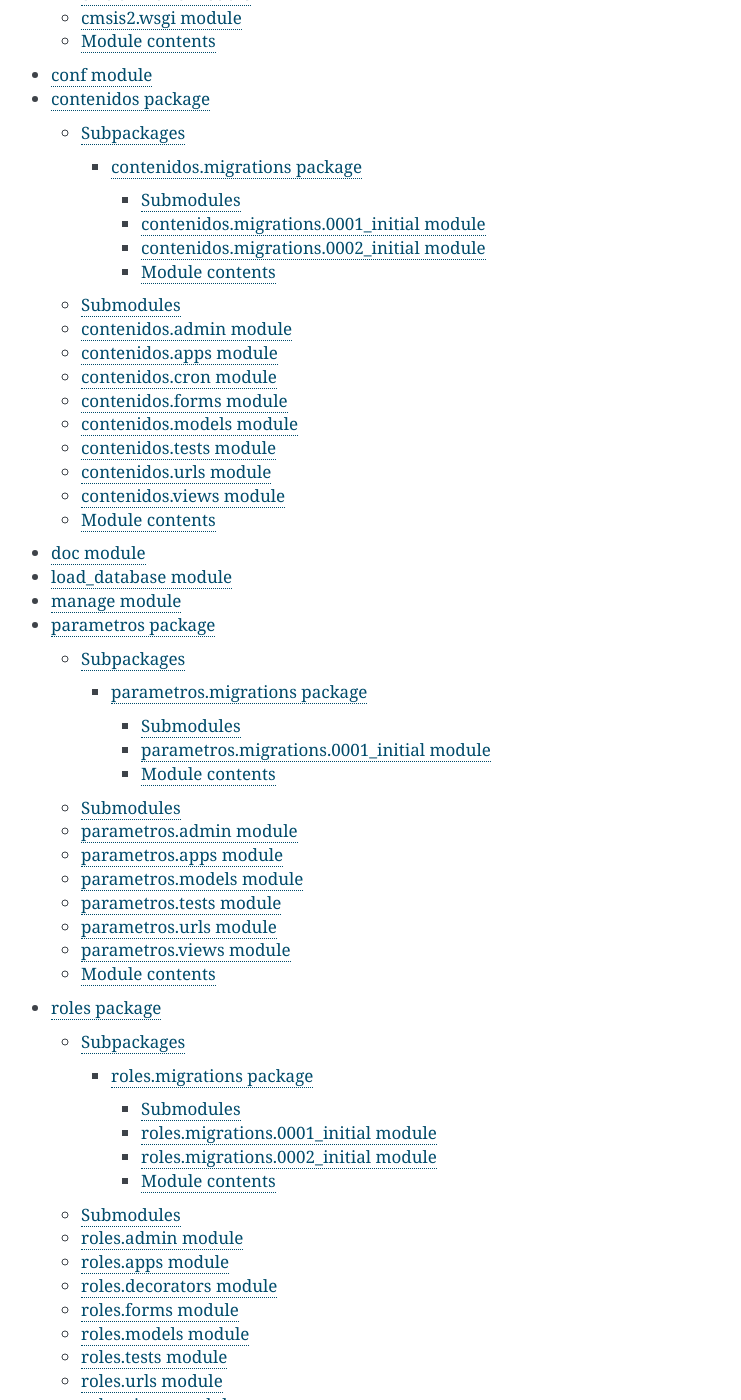
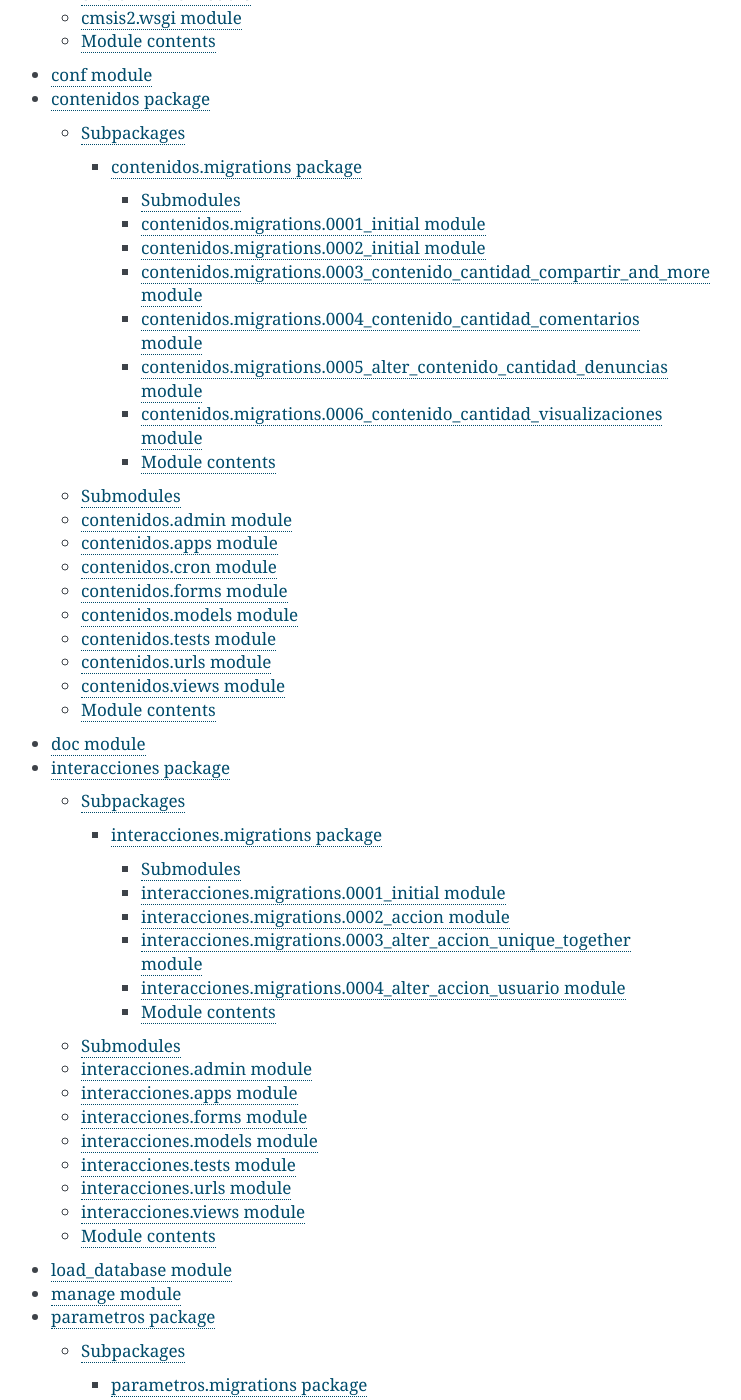
Before and after one commit to frandepy2/CMS-IS2, a Sphinx documentation site: the page built from documentation/modules.rst, in a window 1280 px wide and 1400 px high, scrolled down 823 px. Shown: the whole window, without its empty margins (399-1140 px from the left). Built offline with Sphinx 7.4.7, drawn with Linux system fonts in a browser that asks for light colours; pages that are not in the unit, such as notebooks, are missing from menus; some of the changed text lies outside the part shown.

Commit message:
documentacion

```diff
--- a/documentation/contenidos.migrations.rst
+++ b/documentation/contenidos.migrations.rst
@@ -20,6 +20,38 @@ contenidos.migrations.0002\_initial module
    :undoc-members:
    :show-inheritance:
 
+contenidos.migrations.0003\_contenido\_cantidad\_compartir\_and\_more module
+----------------------------------------------------------------------------
+
+.. automodule:: contenidos.migrations.0003_contenido_cantidad_compartir_and_more
+   :members:
+   :undoc-members:
+   :show-inheritance:
+
+contenidos.migrations.0004\_contenido\_cantidad\_comentarios module
+-------------------------------------------------------------------
+
+.. automodule:: contenidos.migrations.0004_contenido_cantidad_comentarios
+   :members:
+   :undoc-members:
+   :show-inheritance:
+
+contenidos.migrations.0005\_alter\_contenido\_cantidad\_denuncias module
+------------------------------------------------------------------------
+
+.. automodule:: contenidos.migrations.0005_alter_contenido_cantidad_denuncias
+   :members:
+   :undoc-members:
+   :show-inheritance:
+
+contenidos.migrations.0006\_contenido\_cantidad\_visualizaciones module
+-----------------------------------------------------------------------
+
+.. automodule:: contenidos.migrations.0006_contenido_cantidad_visualizaciones
+   :members:
+   :undoc-members:
+   :show-inheritance:
+
 Module contents
 ---------------
 
--- /dev/null
+++ b/documentation/interacciones.migrations.rst
@@ -0,0 +1,45 @@
+interacciones.migrations package
+================================
+
+Submodules
+----------
+
+interacciones.migrations.0001\_initial module
+---------------------------------------------
+
+.. automodule:: interacciones.migrations.0001_initial
+   :members:
+   :undoc-members:
+   :show-inheritance:
+
+interacciones.migrations.0002\_accion module
+--------------------------------------------
+
+.. automodule:: interacciones.migrations.0002_accion
+   :members:
+   :undoc-members:
+   :show-inheritance:
+
+interacciones.migrations.0003\_alter\_accion\_unique\_together module
+---------------------------------------------------------------------
+
+.. automodule:: interacciones.migrations.0003_alter_accion_unique_together
+   :members:
+   :undoc-members:
+   :show-inheritance:
+
+interacciones.migrations.0004\_alter\_accion\_usuario module
+------------------------------------------------------------
+
+.. automodule:: interacciones.migrations.0004_alter_accion_usuario
+   :members:
+   :undoc-members:
+   :show-inheritance:
+
+Module contents
+---------------
+
+.. automodule:: interacciones.migrations
+   :members:
+   :undoc-members:
+   :show-inheritance:
--- /dev/null
+++ b/documentation/interacciones.rst
@@ -0,0 +1,77 @@
+interacciones package
+=====================
+
+Subpackages
+-----------
+
+.. toctree::
+   :maxdepth: 4
+
+   interacciones.migrations
+
+Submodules
+----------
+
+interacciones.admin module
+--------------------------
+
+.. automodule:: interacciones.admin
+   :members:
+   :undoc-members:
+   :show-inheritance:
+
+interacciones.apps module
+-------------------------
+
+.. automodule:: interacciones.apps
+   :members:
+   :undoc-members:
+   :show-inheritance:
+
+interacciones.forms module
+--------------------------
+
+.. automodule:: interacciones.forms
+   :members:
+   :undoc-members:
+   :show-inheritance:
+
+interacciones.models module
+---------------------------
+
+.. automodule:: interacciones.models
+   :members:
+   :undoc-members:
+   :show-inheritance:
+
+interacciones.tests module
+--------------------------
+
+.. automodule:: interacciones.tests
+   :members:
+   :undoc-members:
+   :show-inheritance:
+
+interacciones.urls module
+-------------------------
+
+.. automodule:: interacciones.urls
+   :members:
+   :undoc-members:
+   :show-inheritance:
+
+interacciones.views module
+--------------------------
+
+.. automodule:: interacciones.views
+   :members:
+   :undoc-members:
+   :show-inheritance:
+
+Module contents
+---------------
+
+.. automodule:: interacciones
+   :members:
+   :undoc-members:
+   :show-inheritance:
--- a/documentation/modules.rst
+++ b/documentation/modules.rst
@@ -10,6 +10,7 @@ cmsis2
    contenidos
    decorators
    doc
+   interacciones
    load_database
    manage
    parametros
--- a/documentation/parametros.migrations.rst
+++ b/documentation/parametros.migrations.rst
@@ -12,6 +12,14 @@ parametros.migrations.0001\_initial module
    :undoc-members:
    :show-inheritance:
 
+parametros.migrations.0002\_alter\_parametro\_clave module
+----------------------------------------------------------
+
+.. automodule:: parametros.migrations.0002_alter_parametro_clave
+   :members:
+   :undoc-members:
+   :show-inheritance:
+
 Module contents
 ---------------
 
```
Also changed, not shown: 1 other file.
